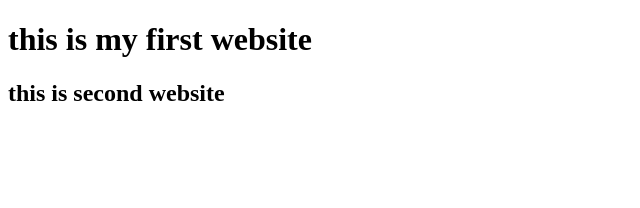
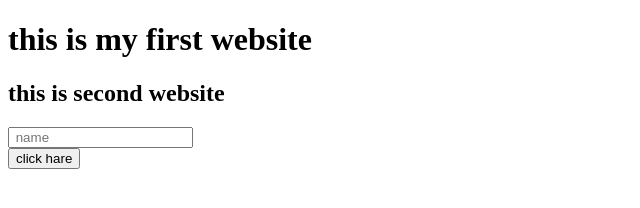
Before and after one commit to webprosanto/my-first-website, a plain HTML site: page index.html in a window 1280 px wide. Shown: the whole page, without its empty margins (0-640 px from the left). Drawn offline with Linux system fonts and the light colour scheme.

Commit message:
button add done

```diff
--- a/index.html
+++ b/index.html
@@ -12,6 +12,9 @@
     <h1>this is my first website</h1>
     <h2> this is second website</h2>
 
+    <input type="text " placeholder=" name">
+    <br>
+    <button>click hare</button>
 </body>
 
 </html>
```
